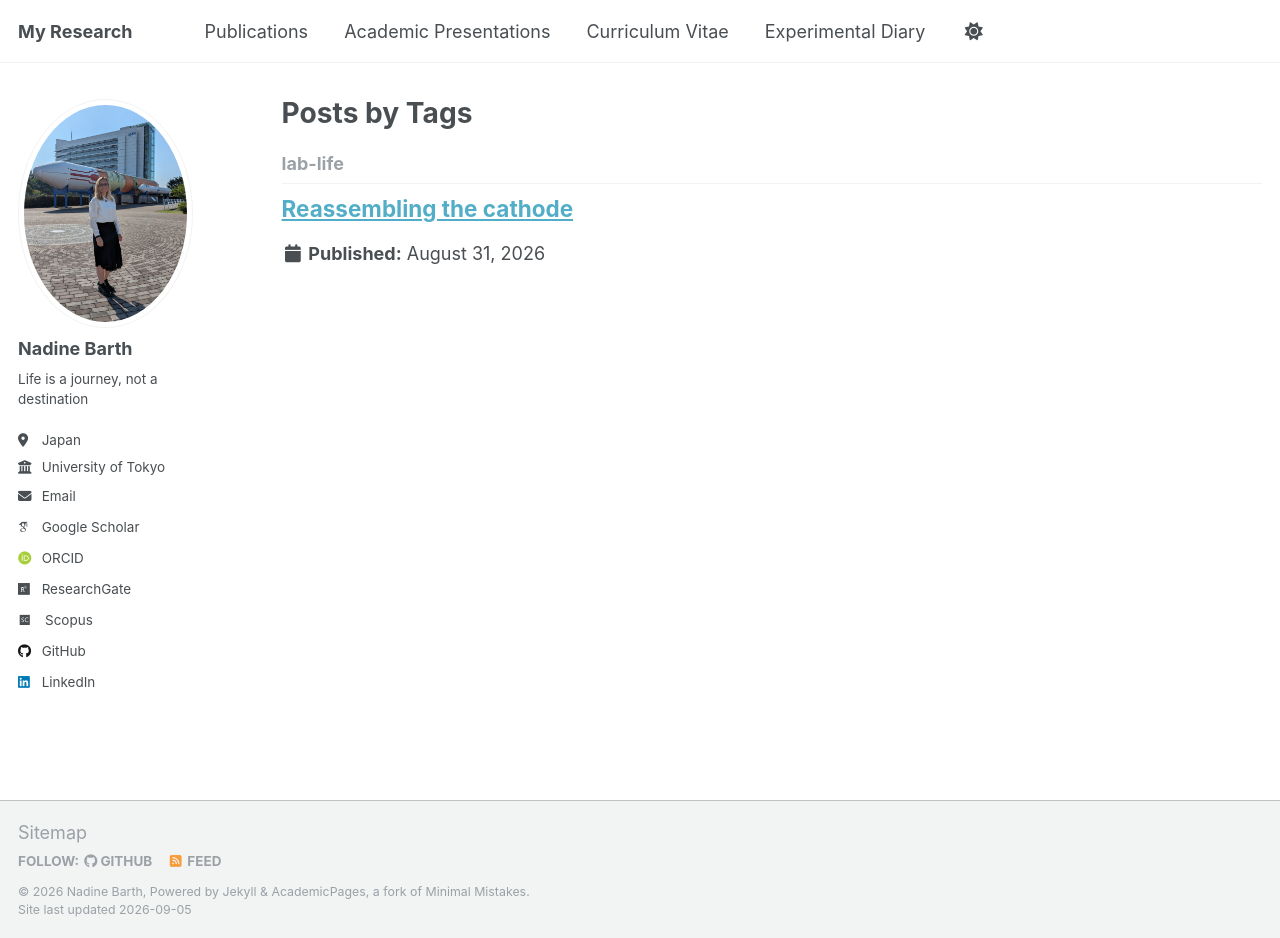
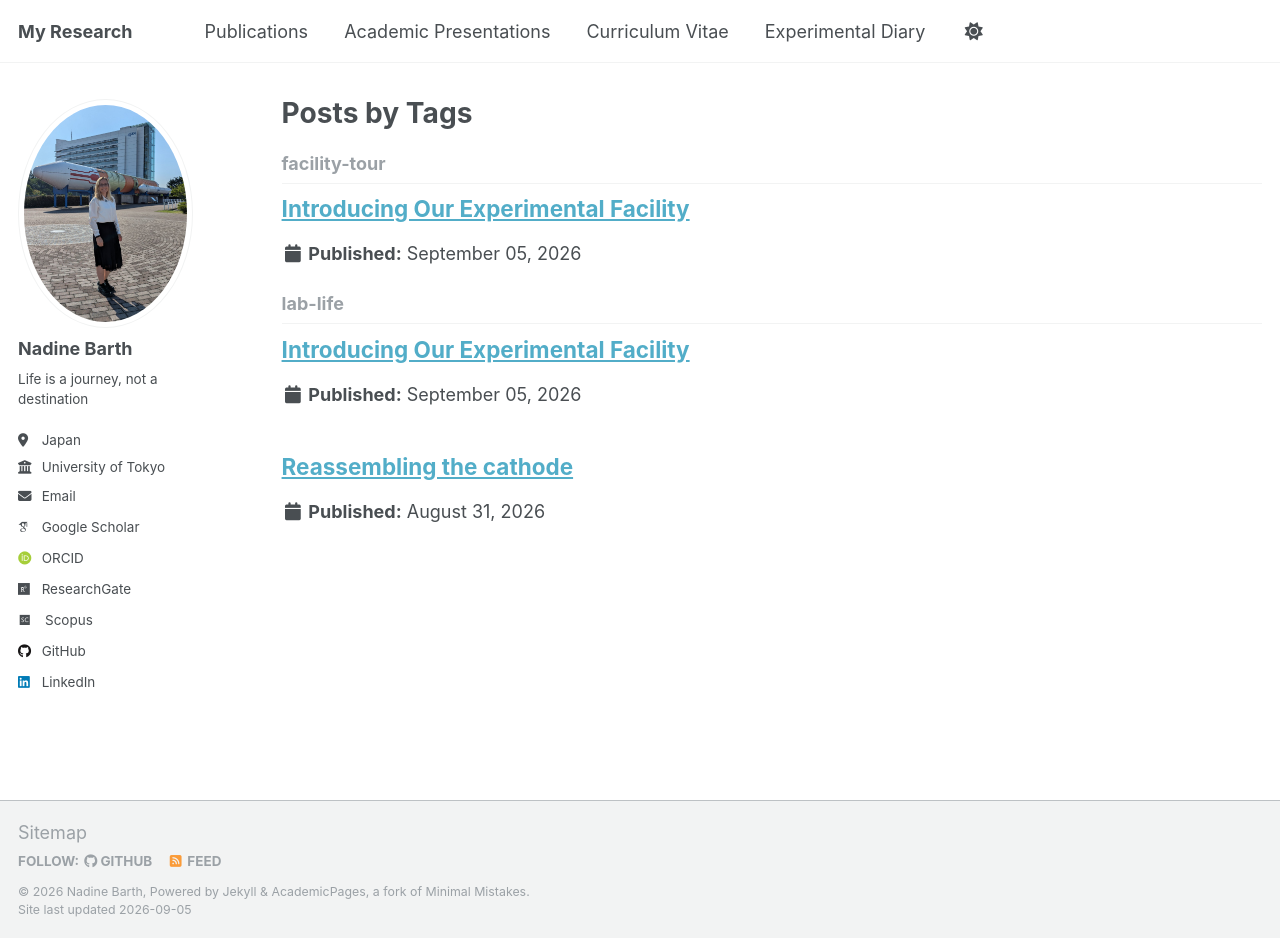
Before and after one commit to Barth-Nadine/Research, a Jekyll site: the page built from _pages/tag-archive.html, in a window 1280 px wide and 938 px high. Built offline with Jekyll 4.4.1, drawn with Linux system fonts in a browser that asks for light colours; some web fonts are replaced.

Commit message:
Add facility-introduction diary entry, permanently linked from the diary page
New first entry "Introducing Our Experimental Facility" tours the pump
room (two rotary pumps, mechanical booster pump, cooling tower) and
the vacuum chamber room (diffusion pump connection, thruster operating
area, general setup), one video each.

Since future entries will eventually push this out of the "newest
post" hero slot, add a permanent link to it in the diary page's intro
text so new visitors can always find it.

```diff
--- a/_pages/experimental-diary.html
+++ b/_pages/experimental-diary.html
@@ -15,6 +15,8 @@
 <p>Experimental research is often presented through polished figures, successful experiments, and published results. The reality is usually much messier &mdash; and, in many ways, much more interesting. There are experiments that work beautifully, experiments that fail for reasons you cannot immediately explain, equipment that refuses to cooperate, long hours of troubleshooting, and moments when something finally works after weeks of frustration.</p>
 
 <p>In this diary, I want to share some of those experiences as they happen: what working in an experimental lab is actually like, what I find frustrating, what I find exciting, what I learn from things going wrong, and the small moments that make the work rewarding.</p>
+
+<p>New here? Start with <a href="{{ base_path }}/diary/introducing-our-facility/">Introducing Our Experimental Facility</a> for a first tour of the pump room and vacuum chamber where all of this happens.</p>
 
 {% if entries.size == 0 %}
   <p><em>The first entry is on its way &mdash; check back soon.</em></p>
--- /dev/null
+++ b/_posts/2026-09-05-introducing-our-experimental-facility.md
@@ -0,0 +1,25 @@
+---
+title: "Introducing Our Experimental Facility"
+date: 2026-09-05
+permalink: /diary/introducing-our-facility/
+excerpt: "A first tour of our experimental facility: the pump room with its rotary pumps, mechanical booster pump and cooling tower, and the vacuum chamber room where we operate the thruster."
+header:
+  video: Experimental_Pumproom.mp4
+tags:
+  - lab-life
+  - facility-tour
+---
+
+For this first entry, I want to introduce the basic experimental equipment we use here in the lab, through two short videos.
+
+The first video shows our pump room. In it you can see the two rotary pumps (RP) and the mechanical booster pump (MBP) that we use for roughing and backing the vacuum system, as well as the cooling tower we use to keep the pumps cool during operation.
+
+<video controls style="max-width:100%;">
+  <source src="/Research/media/diary/Experimental_Pumproom.mp4" type="video/mp4">
+</video>
+
+The second video introduces the vacuum chamber room itself, where you can see the diffusion pump (DP) connection to the chamber, the area where we actually operate the thruster, and our general experimental setup.
+
+<video controls style="max-width:100%;">
+  <source src="/Research/media/diary/Experimental_Room.mp4" type="video/mp4">
+</video>
```
Also changed, not shown: 2 other files.
